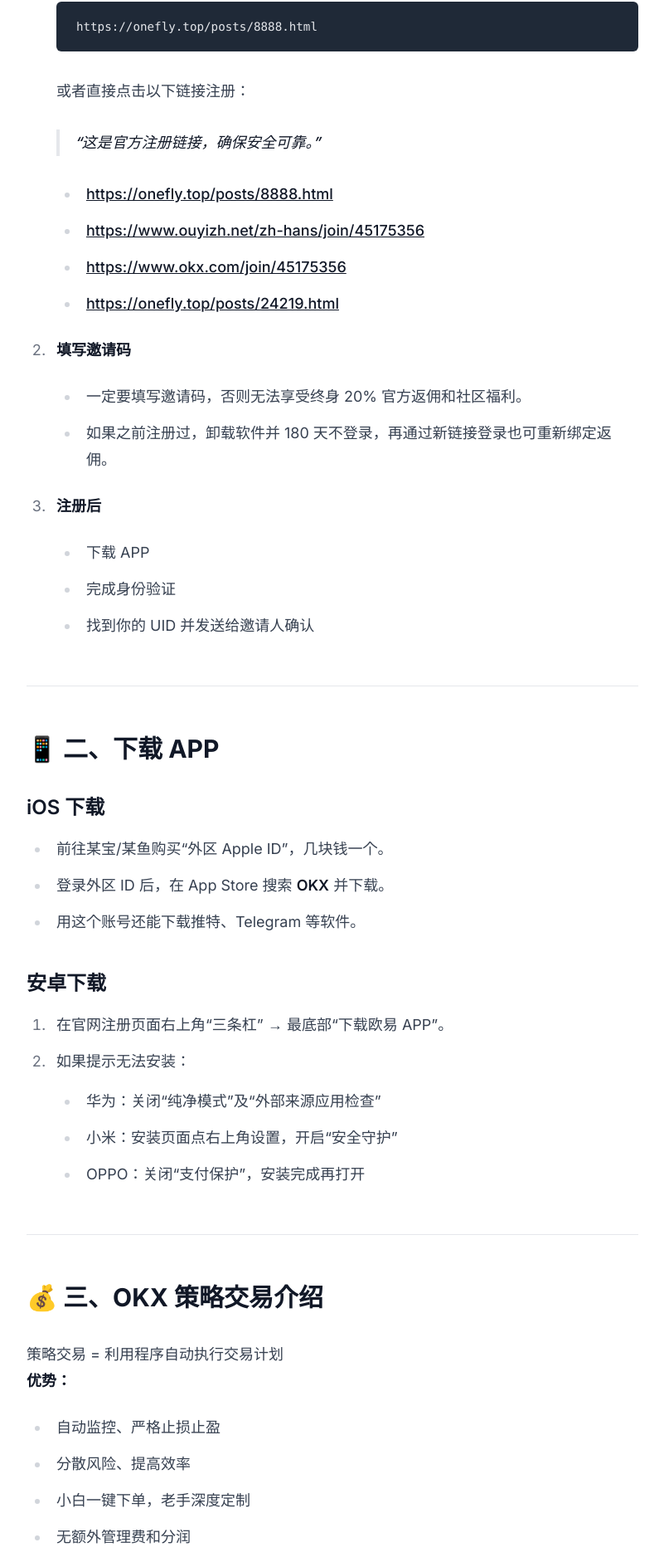
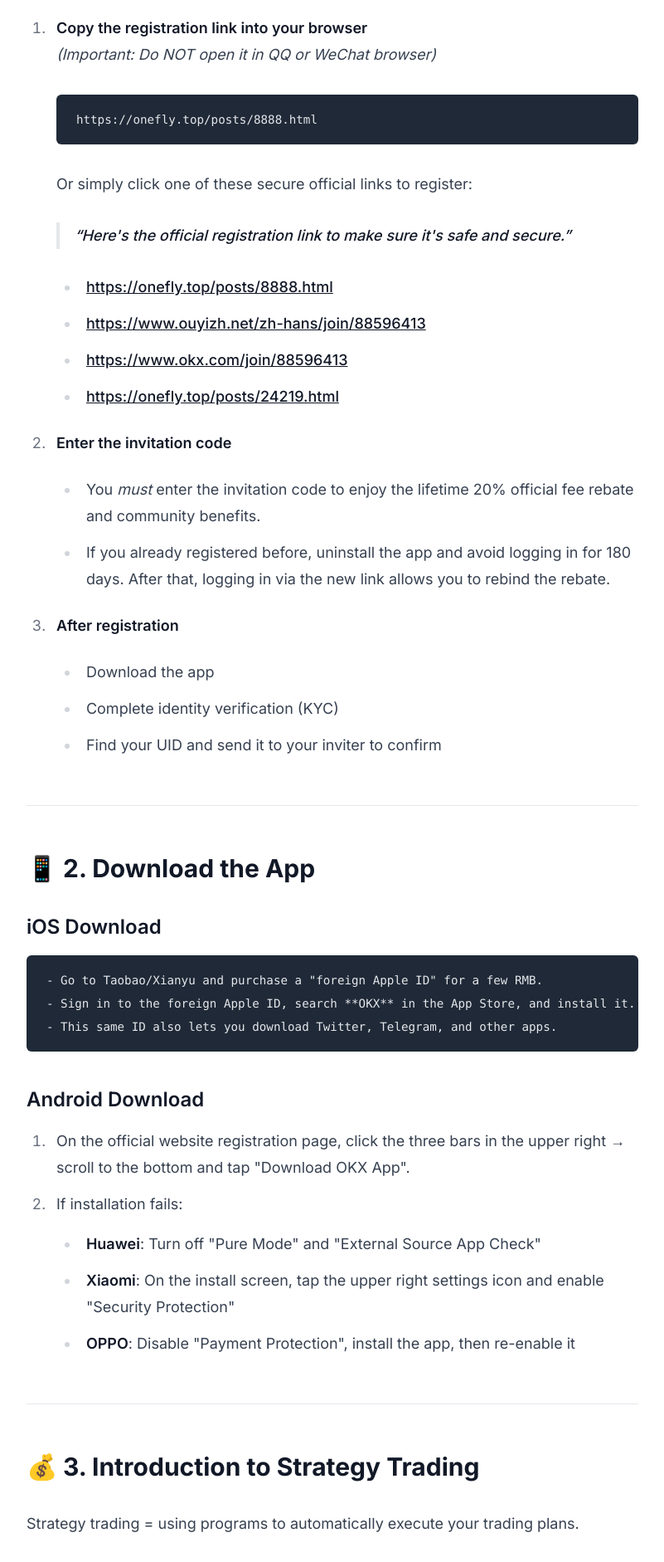
Before and after one commit to ranxi2001/tosky, a Next.js app: page /okx in a window 1280 px wide. Shown: the part 603-2485 px from the top of the page at 83% size, without its empty margins (239-1040 px from the left). Built offline with nearby package versions, Linux system fonts and the light colour scheme; no server answers.

Commit message:
feat:修改okx路由为英文 比例20%

```diff
--- a/src/app/okx/page.tsx
+++ b/src/app/okx/page.tsx
@@ -4,99 +4,104 @@
 import { signOgImageUrl } from "@/lib/og-image";
 import Markdown from "react-markdown";
 
-const content = `# OKX 欧易新人注册与使用教程
+const content = `# OKX Registration and Beginner's Guide
 
-> 本教程将手把手教你注册 OKX 交易所账户、下载 APP、完成身份验证、获取返佣，以及使用策略交易功能。
+> This tutorial will walk you step by step through creating an OKX exchange account, downloading the app, completing verification, claiming your rebate, and using strategy trading.
 
 ---
 
-## 🌐 一、注册账号
+## 🌐 1. Register Your Account
 
-1. **复制注册链接到浏览器**（注意：QQ/微信浏览器打不开）
+1. **Copy the registration link into your browser**
+   *(Important: Do NOT open it in QQ or WeChat browser)*
    \`\`\`
    https://onefly.top/posts/8888.html
    \`\`\`
-   或者直接点击以下链接注册：
+   Or simply click one of these secure official links to register:
 
-   > 这是官方注册链接，确保安全可靠。
+   > Here's the official registration link to make sure it's safe and secure.
 
-   - [https://onefly.top/posts/8888.html](https://onefly.top/posts/8888.html)
-   - [https://www.ouyizh.net/zh-hans/join/45175356](https://www.ouyizh.net/zh-hans/join/45175356)
-   - [https://www.okx.com/join/45175356](https://www.okx.com/join/45175356)
-   - [https://onefly.top/posts/24219.html](https://onefly.top/posts/24219.html)
+    - [https://onefly.top/posts/8888.html](https://onefly.top/posts/8888.html)
+    - [https://www.ouyizh.net/zh-hans/join/88596413](https://www.ouyizh.net/zh-hans/join/88596413)
+    - [https://www.okx.com/join/88596413](https://www.okx.com/join/88596413)
+    - [https://onefly.top/posts/24219.html](https://onefly.top/posts/24219.html)
 
-2. **填写邀请码**
-   - 一定要填写邀请码，否则无法享受终身 20% 官方返佣和社区福利。
-   - 如果之前注册过，卸载软件并 180 天不登录，再通过新链接登录也可重新绑定返佣。
+2. **Enter the invitation code**
+    - You *must* enter the invitation code to enjoy the lifetime 20% official fee rebate and community benefits.
+    - If you already registered before, uninstall the app and avoid logging in for 180 days. After that, logging in via the new link allows you to rebind the rebate.
 
-3. **注册后**
-   - 下载 APP
-   - 完成身份验证
-   - 找到你的 UID 并发送给邀请人确认
+3. **After registration**
+    - Download the app
+    - Complete identity verification (KYC)
+    - Find your UID and send it to your inviter to confirm
+
 
 ---
 
-## 📱 二、下载 APP
+## 📱 2. Download the App
 
-### iOS 下载
-- 前往某宝/某鱼购买“外区 Apple ID”，几块钱一个。
-- 登录外区 ID 后，在 App Store 搜索 **OKX** 并下载。
-- 用这个账号还能下载推特、Telegram 等软件。
+### iOS Download
+    - Go to Taobao/Xianyu and purchase a "foreign Apple ID" for a few RMB.
+    - Sign in to the foreign Apple ID, search **OKX** in the App Store, and install it.
+    - This same ID also lets you download Twitter, Telegram, and other apps.
 
-### 安卓下载
-1. 在官网注册页面右上角“三条杠” → 最底部“下载欧易 APP”。
-2. 如果提示无法安装：
-   - 华为：关闭“纯净模式”及“外部来源应用检查”
-   - 小米：安装页面点右上角设置，开启“安全守护”
-   - OPPO：关闭“支付保护”，安装完成再打开
+### Android Download
+1. On the official website registration page, click the three bars in the upper right → scroll to the bottom and tap "Download OKX App".
+2. If installation fails:
+    - **Huawei**: Turn off "Pure Mode" and "External Source App Check"
+    - **Xiaomi**: On the install screen, tap the upper right settings icon and enable "Security Protection"
+    - **OPPO**: Disable "Payment Protection", install the app, then re-enable it
 
 ---
 
-## 💰 三、OKX 策略交易介绍
 
-策略交易 = 利用程序自动执行交易计划
-**优势：**
-- 自动监控、严格止损止盈
-- 分散风险、提高效率
-- 小白一键下单，老手深度定制
-- 无额外管理费和分润
+## 💰 3. Introduction to Strategy Trading
 
-**支持多种行情：**
-- 震荡、高波动
-- 单边上涨（牛市）
-- 单边下跌（熊市）
-- 所有行情适用的网格策略
+Strategy trading = using programs to automatically execute your trading plans.
+
+**Advantages:**
+    - Automatic monitoring with strict stop-loss and take-profit
+    - Diversifies risk and improves efficiency
+    - One-click trading for beginners, advanced customization for pros
+    - No extra management fees or profit-sharing
+
+**Supports multiple market conditions:**
+    - Range-bound and volatile markets
+    - Bull markets (uptrend)
+    - Bear markets (downtrend)
+    - Grid strategies adaptable to all scenarios
 
 ---
 
-## 🔑 四、官方返佣福利
+## 🔑 4. Official Rebate Benefits
 
-- 填写邀请码，可享受终身 20% 官方返佣（手续费八折）
-- 不填写则没有返佣，外面承诺超过 20% 的都是骗子
-- 注册完一定要确认绑定
+    - Entering the invitation code grants you a lifetime 20% official rebate (20% fee discount).
+    - If you skip this step, you get no rebate. Any promises of over 20% rebate are scams.
+    - Be sure to confirm your rebate binding after registration.
 
 ---
 
-## 🌟 五、常见问题
+## 🌟 5. Frequently Asked Questions
 
-> **比特币在中国合法吗？**
+> **Is Bitcoin legal in China?**
 
-根据《2013年人民银行等五部委通知》：
-> “比特币是一种特定的虚拟商品，不具有法偿性与强制性，不是真正意义的货币。民众在自担风险前提下有参与的自由。”
+According to the 2013 joint notice by the People’s Bank of China and four other ministries:
 
-所以个人合法持有和交易虚拟资产是允许的。
+> “Bitcoin is a specific virtual commodity. It does not have legal tender status or mandatory acceptance. Individuals participate at their own risk.”
+
+So it is legal for individuals to hold and trade virtual assets.
 
 ---
 
-## 🎯 六、入门建议
+## 🎯 6. Getting Started Recommendations
 
-拥有一个交易所账户 + 钱包 = 进入 Web3 世界的第一步。
+Owning an exchange account + a wallet = the first step into the Web3 world.
 
-OKX 既有 C2C 平台（0 手续费充提），也有策略交易和理财产品，是新手非常适合的工具。
+OKX offers C2C trading (zero-fee deposits and withdrawals), strategy trading, and financial products, making it an ideal tool for beginners.
 
 ---
 
-如需更多帮助，请联系社区支持。
+For further assistance, please contact [Community Support: WeChat Group](https://www.cnblogs.com/ranxi169/p/18456954).
 
 `;
 
--- a/src/app/page.tsx
+++ b/src/app/page.tsx
@@ -21,8 +21,8 @@
    > 这是官方注册链接，确保安全可靠。
 
    - [https://onefly.top/posts/8888.html](https://onefly.top/posts/8888.html)
-   - [https://www.ouyizh.net/zh-hans/join/45175356](https://www.ouyizh.net/zh-hans/join/45175356)
-   - [https://www.okx.com/join/45175356](https://www.okx.com/join/45175356)
+   - [https://www.ouyizh.net/zh-hans/join/88596413](https://www.ouyizh.net/zh-hans/join/88596413)
+   - [https://www.okx.com/join/88596413](https://www.okx.com/join/88596413)
    - [https://onefly.top/posts/24219.html](https://onefly.top/posts/24219.html)
 
 2. **填写邀请码**
@@ -96,7 +96,7 @@
 
 ---
 
-如需更多帮助，请联系社区支持。
+如需更多帮助，请联系 [社区支持：微信群聊](https://www.cnblogs.com/ranxi169/p/18456954)。
 
 `;
 
```
